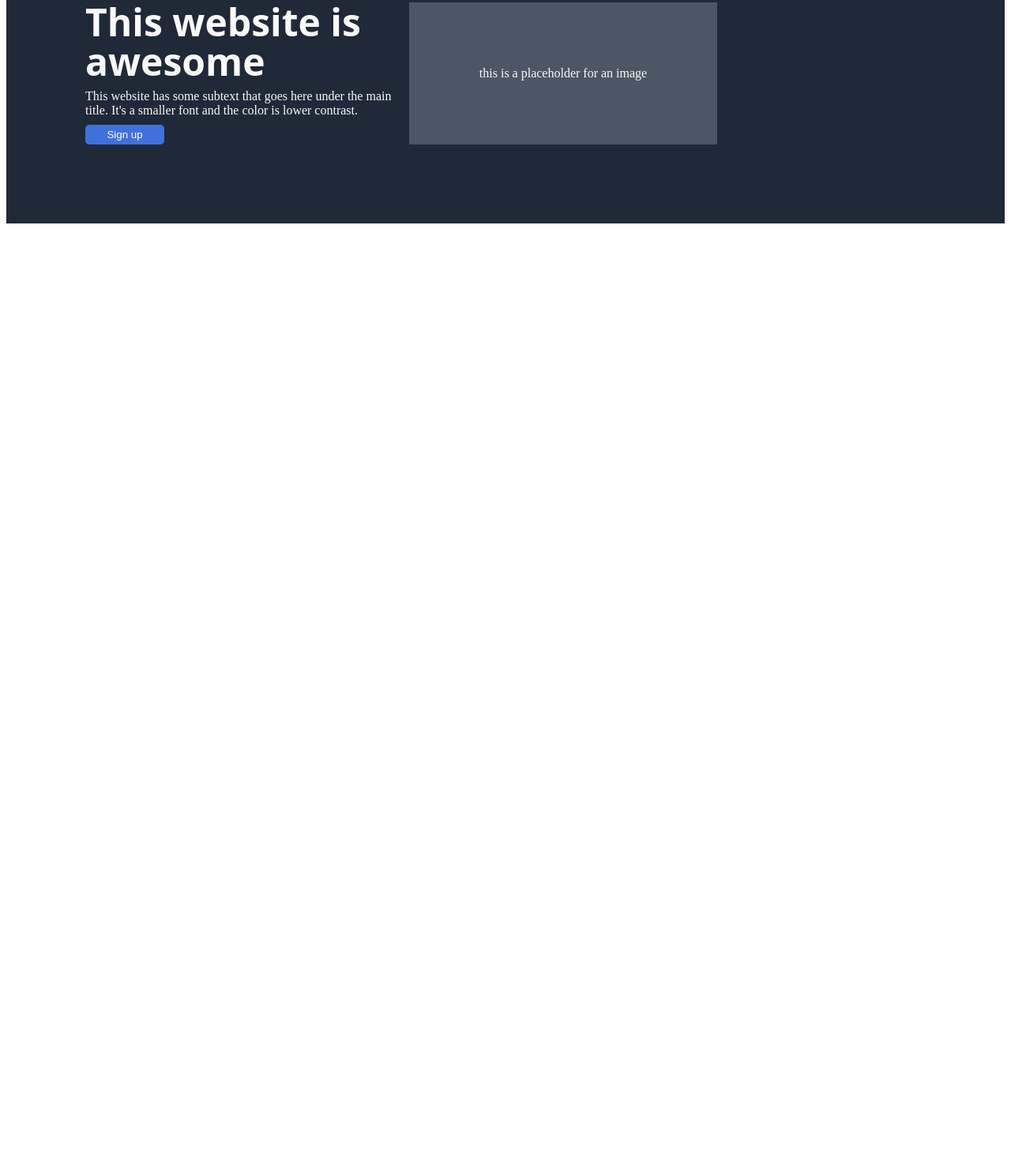
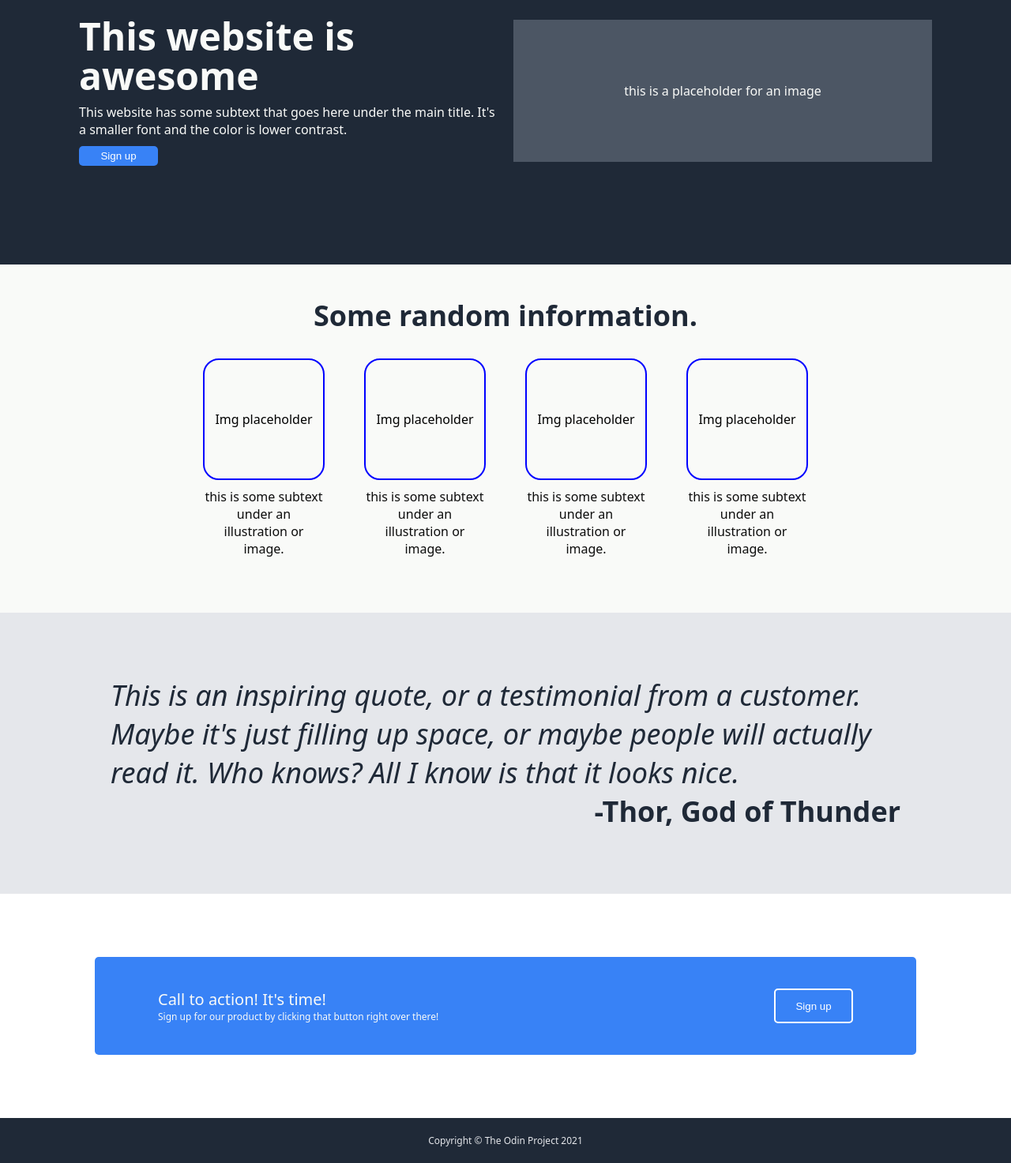
Before and after one commit to erickv112/landing-page, a plain HTML site: page index.html in a window 1280 px wide. Shown: the part 87-1560 px from the top of the page at 79% size. Before the commit the page ends 800 px from the top, so only its background shows below. Drawn offline with Linux system fonts and the light colour scheme.

Commit message:
push index.html and style.css

```diff
--- a/index.html
+++ b/index.html
@@ -37,5 +37,72 @@
     </div>
   </div>
 
+  <div class="two">
+    <div class="two-title">
+      Some random information.
+    </div>
+    <div class="icons-group">
+      <div class="icon">
+        <div class="placeholder">
+          Img placeholder
+        </div>
+        <div class="placeholder-text">
+          this is some subtext under an illustration or image.
+        </div>
+      </div>
+      <div class="icon">
+        <div class="placeholder">
+          Img placeholder
+        </div>
+        <div class="placeholder-text">
+          this is some subtext under an illustration or image.
+        </div>
+      </div>
+      <div class="icon">
+        <div class="placeholder">
+          Img placeholder
+        </div>
+        <div class="placeholder-text">
+          this is some subtext under an illustration or image.
+        </div>
+      </div>
+      <div class="icon">
+        <div class="placeholder">
+          Img placeholder
+        </div>
+        <div class="placeholder-text">
+          this is some subtext under an illustration or image.
+        </div>
+      </div>
+    </div>
+  </div>
+
+  <div class="three">
+    <div class="text">
+      <i>This is an inspiring quote, or a testimonial from a customer. Maybe it's just filling up space, or maybe people will actually read it. Who knows? All I know is that it looks nice.</i>
+    </div>
+    <div class="author">
+      -Thor, God of Thunder
+    </div>
+  </div>
+
+  <div class="four">
+    <div class="four-text">
+      <div class="four-title">
+        Call to action! It's time!
+      </div>
+      <div class="four-contents">
+        Sign up for our product by clicking that button right over there!
+      </div>
+    </div>
+    <button>
+      Sign up
+    </button>
+  </div>
+
+  <div class="footer">
+    Copyright © The Odin Project 2021
+  </div>
+
 </body>
 </html>
--- a/style.css
+++ b/style.css
@@ -1,3 +1,8 @@
+body {
+    font-family: system-ui, -apple-system, BlinkMacSystemFont, 'Segoe UI', Roboto, Oxygen, Ubuntu, Cantarell, 'Open Sans', 'Helvetica Neue', sans-serif;
+    margin: 0;
+}
+
 ul {
     padding: 0;
     margin: 0;
@@ -38,12 +43,12 @@ a {
 
 .top-contents {
     display: flex;
-    flex: 1 2 auto;
-    justify-content: center;
+    justify-content: space-between;
+    align-items: center;
     margin-top: 50px;
     color: #F9FAF8;
-    height: 180px;
-    width: 800px;
+    height: 240px;
+    /* width: 800px; */
     gap: 20px
 }
 
@@ -52,6 +57,16 @@ a {
     flex-direction: column;
     justify-content: space-between;
     flex: 1;
+    width: 200px;
+    gap: 10px;
+    flex-wrap: wrap;
+}
+
+.top-right {
+    display: flex;
+    width: 400px;
+    height: 200px;
+    flex: 0;
 }
 
 .top-title {
@@ -64,12 +79,13 @@ button {
     display: flex;
     justify-content: center;
     width: 100px;
-    padding: 5px 20px;
-    background-color: #4071db;
+    padding: 5px 18px;
+    background-color: #3882f6;
     color: white;
     border-radius: 5px;
     border-style: solid;
     border-width: 0;
+    align-items: center;
 }
 
 .top-contents .top-right {
@@ -81,3 +97,107 @@ button {
     justify-content: center;
     background-color: #4c5664;
 }
+
+.placeholder {
+    width: 150px;
+    height: 150px;
+    border-width: 2px;
+    border-style: solid;
+    border-color: blue;
+    border-radius: 20px;
+    display: flex;
+    text-align: center;
+    align-items: center;
+    justify-content: center;
+}
+
+.placeholder-text {
+    color: rgb(12, 12, 12);
+    text-align: center;
+    width: 150px;
+
+}
+
+.icon {
+    display: flex;
+    justify-content: center;
+    flex-direction: column;
+    align-items: center;
+    gap: 10px
+}
+
+.icons-group {
+    display: flex;
+    justify-content: center;
+    margin-top: 30px;
+    flex-wrap: wrap;
+    gap: 50px;
+    padding-bottom: 30px
+
+}
+
+.two-title {
+    text-align: center;
+    font-size: 36px;
+    font-weight: 800;
+    color: #1F2937;
+    font-family: system-ui, -apple-system, BlinkMacSystemFont, 'Segoe UI', Roboto, Oxygen, Ubuntu, Cantarell, 'Open Sans', 'Helvetica Neue', sans-serif;
+}
+
+.two {
+    background-color: #F9FAF8;
+    padding: 40px;
+}
+
+.three {
+    padding: 80px 140px;
+    background-color: #E5E7EB;
+}
+
+.three .text {
+    font-size: 36px;
+    color: #1F2937;
+    font-weight: 200;
+}
+
+.three .author {
+    font-size: 36px;
+    color: #1F2937;
+    font-weight: 600;
+    text-align: right;
+}
+
+.four {
+    display: flex;
+    justify-content: space-between;
+    background-color: #3882f6;
+    color: #F9FAF8;
+    padding: 40px 80px;
+    border-radius: 5px;
+    margin: 80px 120px;
+}
+
+.four-title {
+    font-weight: 500;
+    font-size: 20px;
+}
+
+.four-text {
+    display: flex;
+    flex-direction: column;
+    color: #F9FAF8;
+    font-size: 12px;
+}
+
+.four button {
+    border-color: white;
+    border-width: 2px;
+}
+
+.footer {
+    background-color: #1F2937;
+    text-align: center;
+    padding: 20px;
+    color: #E5E7EB;
+    font-size: 12px;
+}
```
